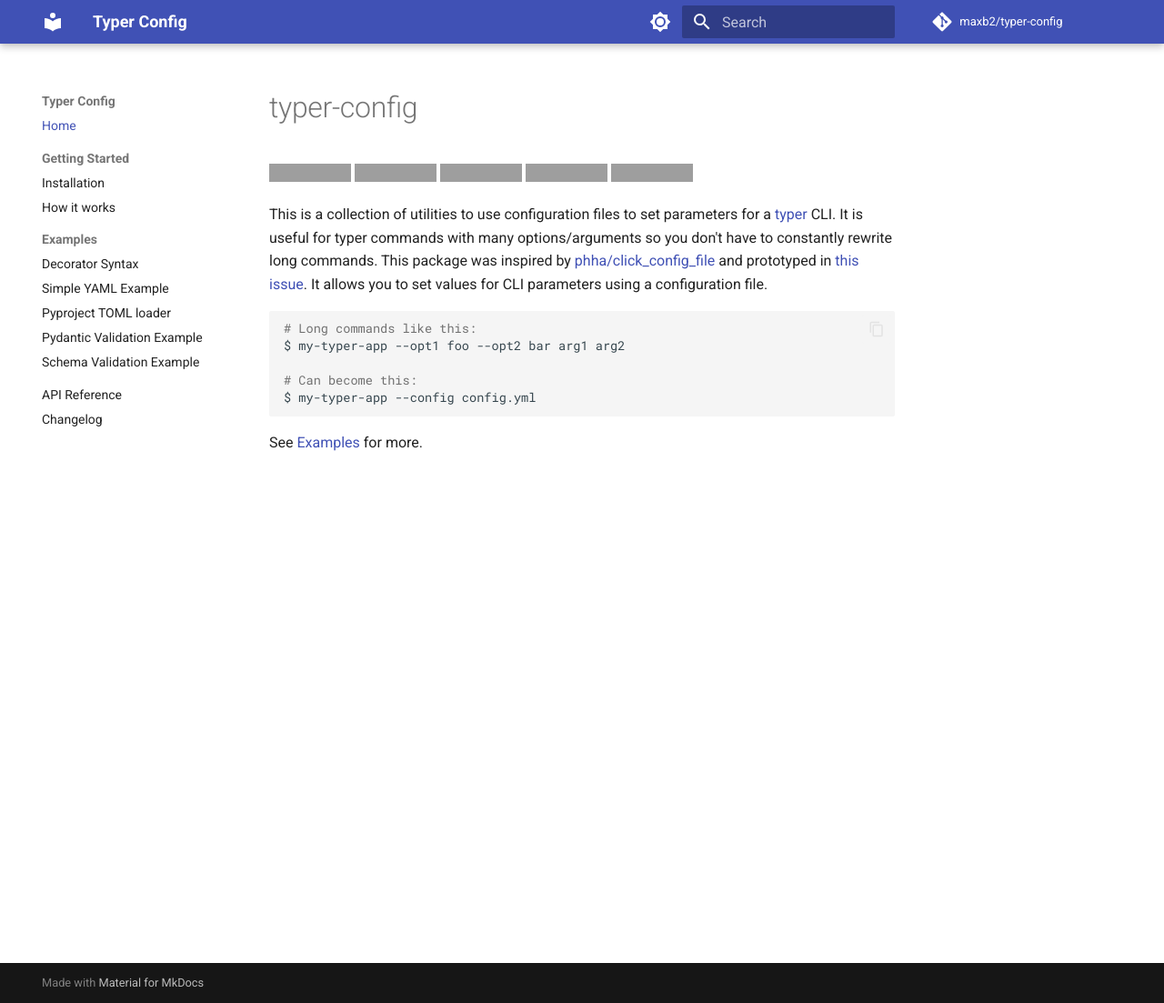
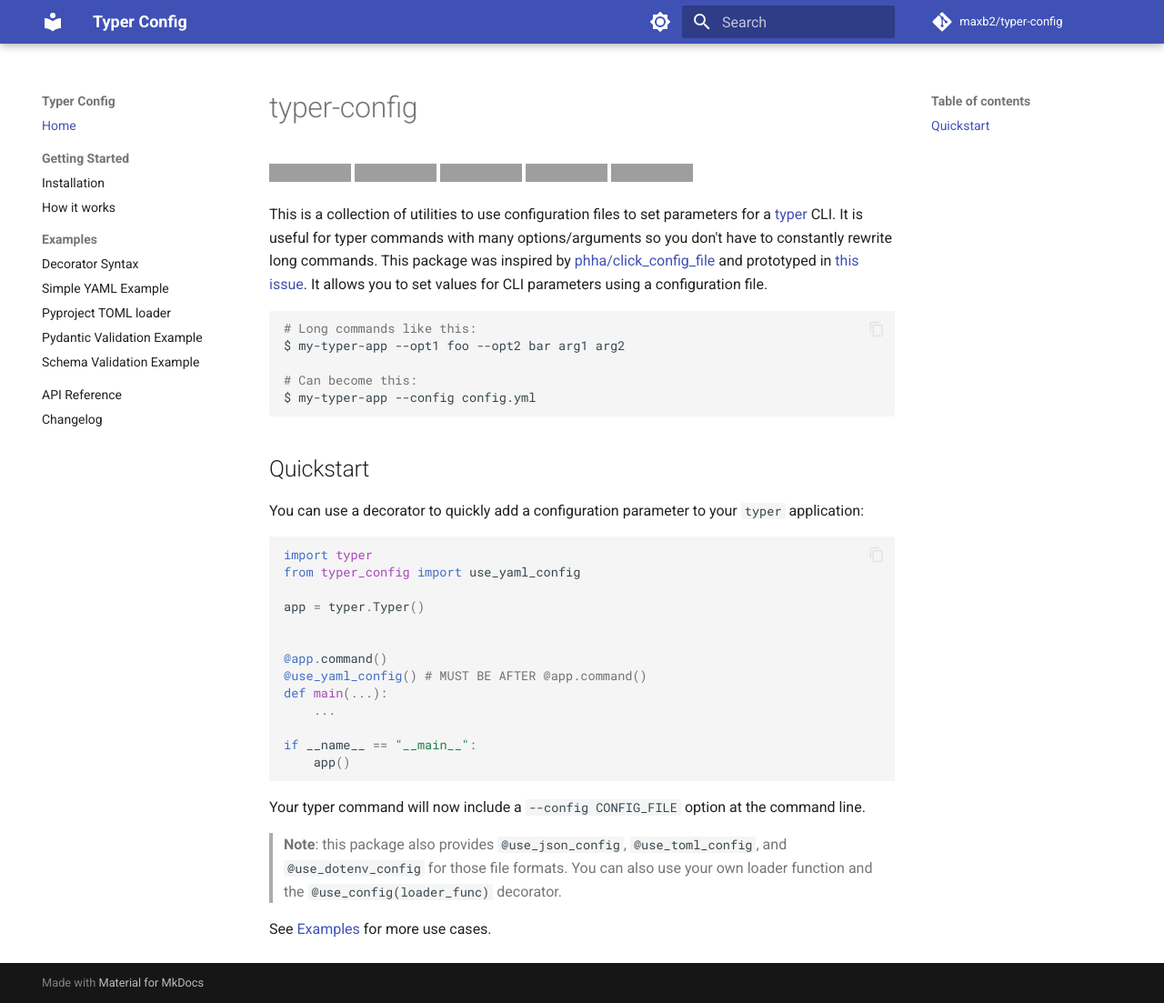
Before and after one commit to maxb2/typer-config, an MkDocs documentation site: the page built from docs/index.md, in a window 1280 px wide and 1103 px high. Shown: the whole window at 91% size. Built offline with MkDocs 1.6.1 and Material for MkDocs 9.7.7, drawn with Linux system fonts in a browser that asks for light colours; comment, search, counter and statistics services are not loaded; the version menu is left out; grey boxes are pictures that could not be loaded.

Commit message:
docs: update decorator docs

````diff
--- a/docs/index.md
+++ b/docs/index.md
@@ -18,4 +18,29 @@
 $ my-typer-app --config config.yml
 ```
 
-See [Examples](examples/simple_yaml) for more.
+## Quickstart
+
+You can use a decorator to quickly add a configuration parameter to your `typer` application:
+
+```py
+import typer
+from typer_config import use_yaml_config
+
+app = typer.Typer()
+
+
+@app.command()
+@use_yaml_config() # MUST BE AFTER @app.command()
+def main(...):
+    ...
+
+if __name__ == "__main__":
+    app()
+```
+
+Your typer command will now include a `--config CONFIG_FILE` option at the command line.
+
+> **Note**: this package also provides `@use_json_config`, `@use_toml_config`, and `@use_dotenv_config` for those file formats.
+> You can also use your own loader function and the `@use_config(loader_func)` decorator.
+
+See [Examples](examples/simple_yaml) for more use cases.
````
Also changed, not shown: README.md (+25 -0 lines), docs/examples/decorator.md (+1 -1 lines), docs/examples/pydantic.md (+2 -0 lines), docs/examples/pyproject.md (+2 -0 lines), docs/examples/schema.md (+2 -0 lines), docs/examples/simple_yaml.md (+2 -0 lines).
